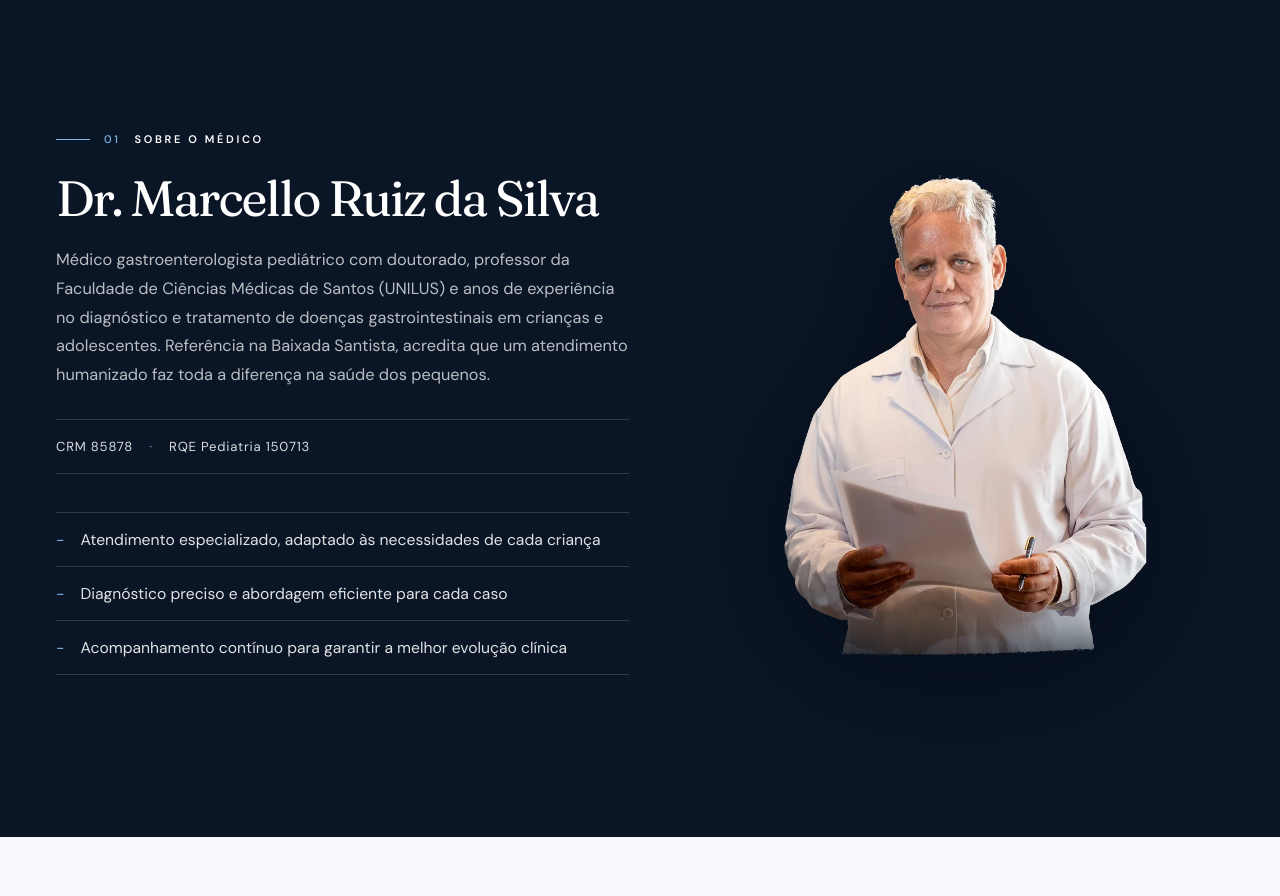
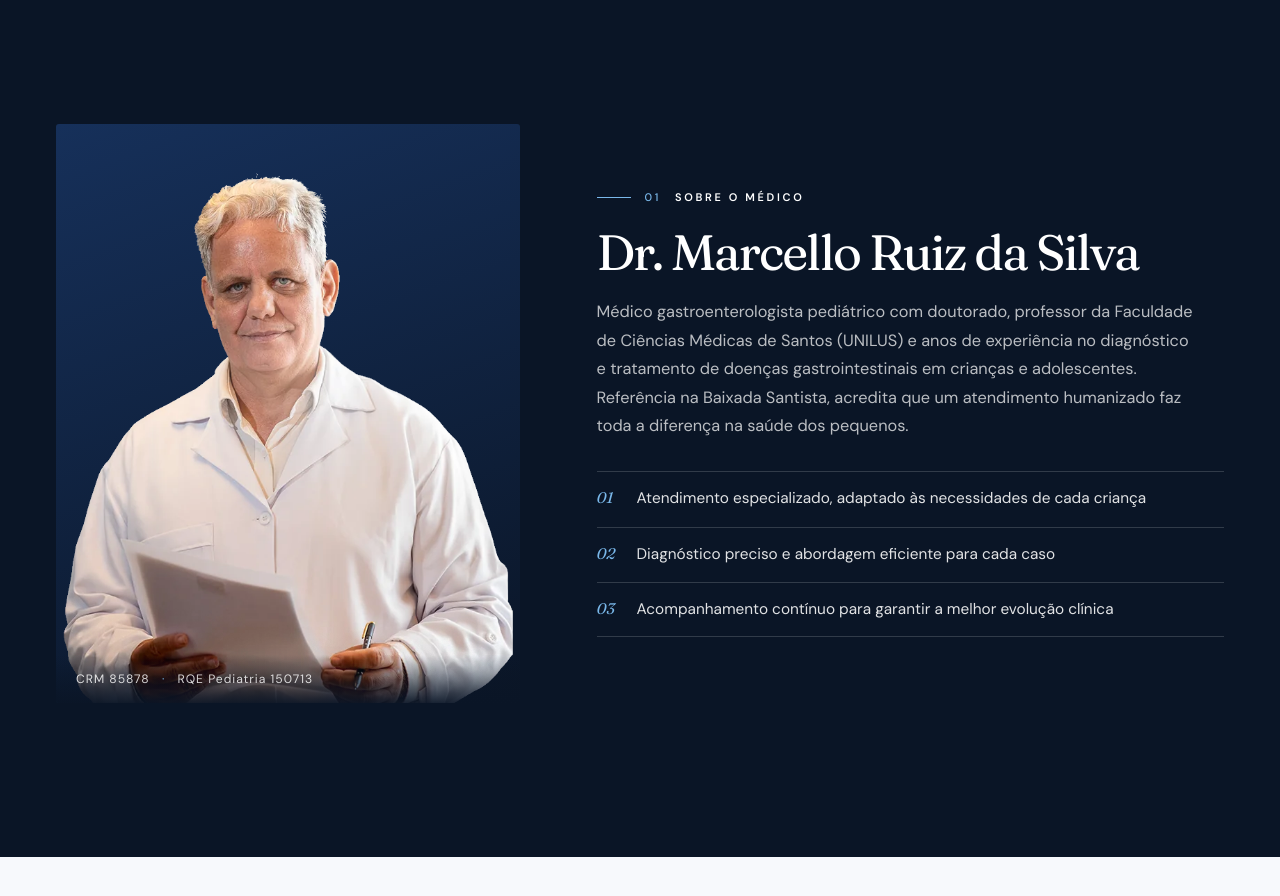
Before and after one commit to clinicamarcelloruiz/clinicamarcelloruiz.github.io, a website: page docs/index.html in a window 1280 px wide. Shown: the part 1680-2576 px from the top of the page. Drawn offline with Linux system fonts and the light colour scheme.

Commit message:
Atualizacao do site 09/09/2026

```diff
--- a/docs/index.html
+++ b/docs/index.html
@@ -181,19 +181,25 @@ footer .topo:hover{color:var(--acc-l)}
 .dark .sub{color:var(--txt-l)}
 
 /* ---------- sobre ---------- */
+/* Modelo 2, escolhido pelo Edu em 09/09/2026 entre seis.
+   O retrato vira imagem de capa num quadro 4:5 a esquerda, com CRM e RQE
+   impressos sobre ele - a credencial e legenda da foto, nao um bloco de texto.
+   A direita fica so a leitura: nome, biografia e as tres promessas numeradas
+   como no resto do site. O arranjo anterior tinha a credencial entre dois
+   filetes no meio da coluna e a lista com outro filete logo abaixo, e entre os
+   dois sobrava uma faixa vazia. */
 .sobre{padding:clamp(90px,12vw,160px) 0;position:relative;overflow:hidden}
-.sobre .grid{display:grid;grid-template-columns:1.05fr .95fr;gap:clamp(48px,6vw,96px);align-items:center}
-.sobre h2{margin:24px 0 20px}
+.sobre .grid{display:grid;grid-template-columns:.85fr 1.15fr;gap:clamp(48px,6vw,90px);align-items:center}
+.sobre h2{margin:20px 0 18px}
 .sobre p.bio{color:var(--txt-l);line-height:1.75;font-size:1.02rem;max-width:54ch}
-.registro{margin-top:30px;padding:18px 0;border-top:1px solid var(--line-l);border-bottom:1px solid var(--line-l);font-size:.82rem;letter-spacing:.06em;color:rgba(255,255,255,.85)}
-.registro span{margin:0 12px;color:var(--acc-l)}
-.promises{margin-top:38px;border-top:1px solid var(--line-l)}
-.promises li{list-style:none;display:flex;gap:16px;align-items:baseline;padding:16px 0;border-bottom:1px solid var(--line-l);font-size:.98rem;color:rgba(255,255,255,.88)}
-.promises li::before{content:"-";color:var(--acc-l);flex:none}
-.sobre .photo{position:relative;display:flex;justify-content:center}
-.sobre .photo .halo{position:absolute;width:78%;aspect-ratio:1;border-radius:50%;background:radial-gradient(circle at 35% 30%,#2C4F8E 0%,#12264A 55%,#0A1526 100%);top:50%;left:50%;transform:translate(-50%,-50%);filter:saturate(1.1)}
-.sobre .photo .ring{position:absolute;width:86%;aspect-ratio:1;border-radius:50%;border:1px solid var(--line-l);top:50%;left:50%;transform:translate(-50%,-50%)}
-.sobre .photo img{position:relative;z-index:2;max-height:560px;filter:drop-shadow(0 30px 60px rgba(0,0,0,.45))}
+.sobre .foto{position:relative;border-radius:3px;overflow:hidden;background:linear-gradient(160deg,#16305a,#0a1526)}
+.sobre .foto img{width:100%;aspect-ratio:4/5;object-fit:cover;object-position:50% 12%}
+.sobre .cred{position:absolute;left:0;right:0;bottom:0;padding:16px 20px;background:linear-gradient(0deg,rgba(10,21,38,.92),transparent);font-size:.76rem;letter-spacing:.08em;color:rgba(255,255,255,.82)}
+.sobre .cred span{margin:0 8px;color:var(--acc-l)}
+.promises{margin-top:30px;display:grid;gap:2px}
+.promises li{list-style:none;display:flex;gap:14px;align-items:baseline;padding:14px 0;border-top:1px solid var(--line-l);font-size:.96rem;color:rgba(255,255,255,.88);line-height:1.55}
+.promises li:last-child{border-bottom:1px solid var(--line-l)}
+.promises .n{font-family:var(--font-d);font-style:italic;color:var(--acc-l);flex:none;width:26px}
 
 /* ---------- condições ---------- */
 .cond{padding:clamp(90px,12vw,160px) 0}
@@ -287,8 +293,9 @@ footer .note{max-width:52ch;line-height:1.6;margin:0;font-size:.76rem;opacity:.7
 /* ---------- responsivo ---------- */
 @media (max-width:1020px){
   .sobre .grid,.consulta .grid{grid-template-columns:1fr;gap:56px}
-  .sobre .photo{order:-1}
-  .sobre .photo img{max-height:440px}
+  /* Numa coluna so, o quadro 4:5 tomaria a largura inteira e o rosto ficaria
+     maior que o titulo. Limitado, ele continua sendo abertura da secao. */
+  .sobre .foto{max-width:460px}
   .cond .head{grid-template-columns:1fr;align-items:start}
   .cond .head p{justify-self:start}
   .ugrid{grid-template-columns:1fr;max-width:520px}
@@ -493,19 +500,19 @@ footer .fbottom{display:flex;flex-wrap:wrap;justify-content:space-between;gap:16
 
 <section class="sobre dark" id="sobre">
   <div class="wrap grid">
+    <div class="foto reveal">
+      <img src="assets/dr-marcello.webp" alt="Dr. Marcello Ruiz da Silva">
+      <p class="cred">CRM 85878 <span>·</span> RQE Pediatria 150713</p>
+    </div>
     <div>
-      <p class="label reveal"><span class="num">01</span> Sobre o médico</p>
-      <h2 class="title-lg reveal" style="--d:.1s">Dr. Marcello Ruiz da Silva</h2>
-      <p class="bio reveal" style="--d:.2s">Médico gastroenterologista pediátrico com doutorado, professor da Faculdade de Ciências Médicas de Santos (UNILUS) e anos de experiência no diagnóstico e tratamento de doenças gastrointestinais em crianças e adolescentes. Referência na Baixada Santista, acredita que um atendimento humanizado faz toda a diferença na saúde dos pequenos.</p>
-      <p class="registro reveal" style="--d:.3s">CRM 85878 <span>·</span> RQE Pediatria 150713</p>
-      <ul class="promises reveal" style="--d:.4s">
-        <li>Atendimento especializado, adaptado às necessidades de cada criança</li>
-        <li>Diagnóstico preciso e abordagem eficiente para cada caso</li>
-        <li>Acompanhamento contínuo para garantir a melhor evolução clínica</li>
+      <p class="label reveal" style="--d:.1s"><span class="num">01</span> Sobre o médico</p>
+      <h2 class="title-lg reveal" style="--d:.16s">Dr. Marcello Ruiz da Silva</h2>
+      <p class="bio reveal" style="--d:.24s">Médico gastroenterologista pediátrico com doutorado, professor da Faculdade de Ciências Médicas de Santos (UNILUS) e anos de experiência no diagnóstico e tratamento de doenças gastrointestinais em crianças e adolescentes. Referência na Baixada Santista, acredita que um atendimento humanizado faz toda a diferença na saúde dos pequenos.</p>
+      <ul class="promises reveal" style="--d:.34s">
+        <li><span class="n">01</span>Atendimento especializado, adaptado às necessidades de cada criança</li>
+        <li><span class="n">02</span>Diagnóstico preciso e abordagem eficiente para cada caso</li>
+        <li><span class="n">03</span>Acompanhamento contínuo para garantir a melhor evolução clínica</li>
       </ul>
-    </div>
-    <div class="photo reveal" style="--d:.25s">
-      <img src="assets/dr-marcello.webp" alt="Dr. Marcello Ruiz da Silva">
     </div>
   </div>
 </section>
```
Also changed, not shown: template.html (+31 -24 lines).
